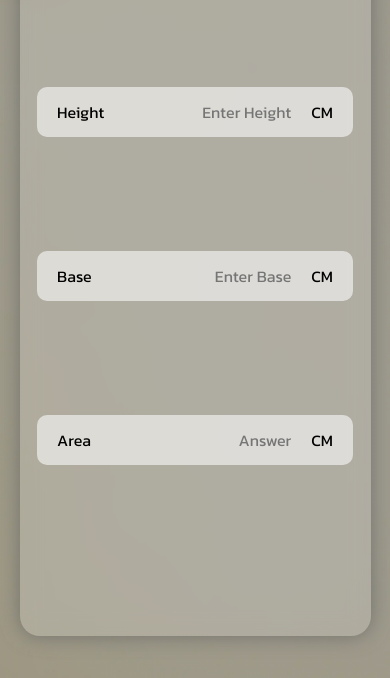
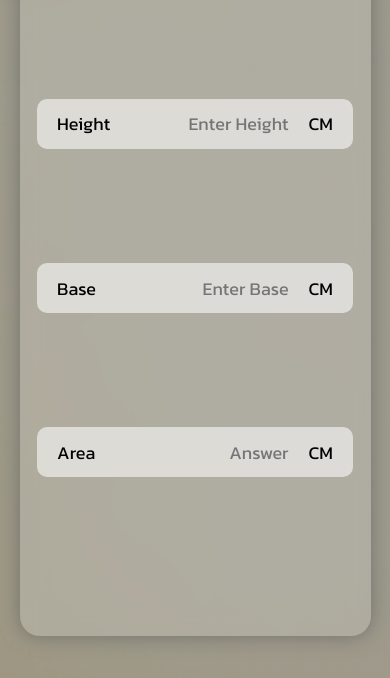
Before and after one commit to hamzalodhi2023/Find-area-of-Triangle, a plain HTML site: page index.html in a window 390 px wide. Shown: the part 166-844 px from the top of the page. Drawn offline with Linux system fonts and the light colour scheme.

Commit message:
responsiveness added

```diff
--- a/style.css
+++ b/style.css
@@ -246,7 +246,7 @@ body {
 
 @media only screen and (max-width: 799px) {
   html {
-    font-size: 8px;
+    font-size: 9px;
   }
   .right-div {
     display: none;
```
